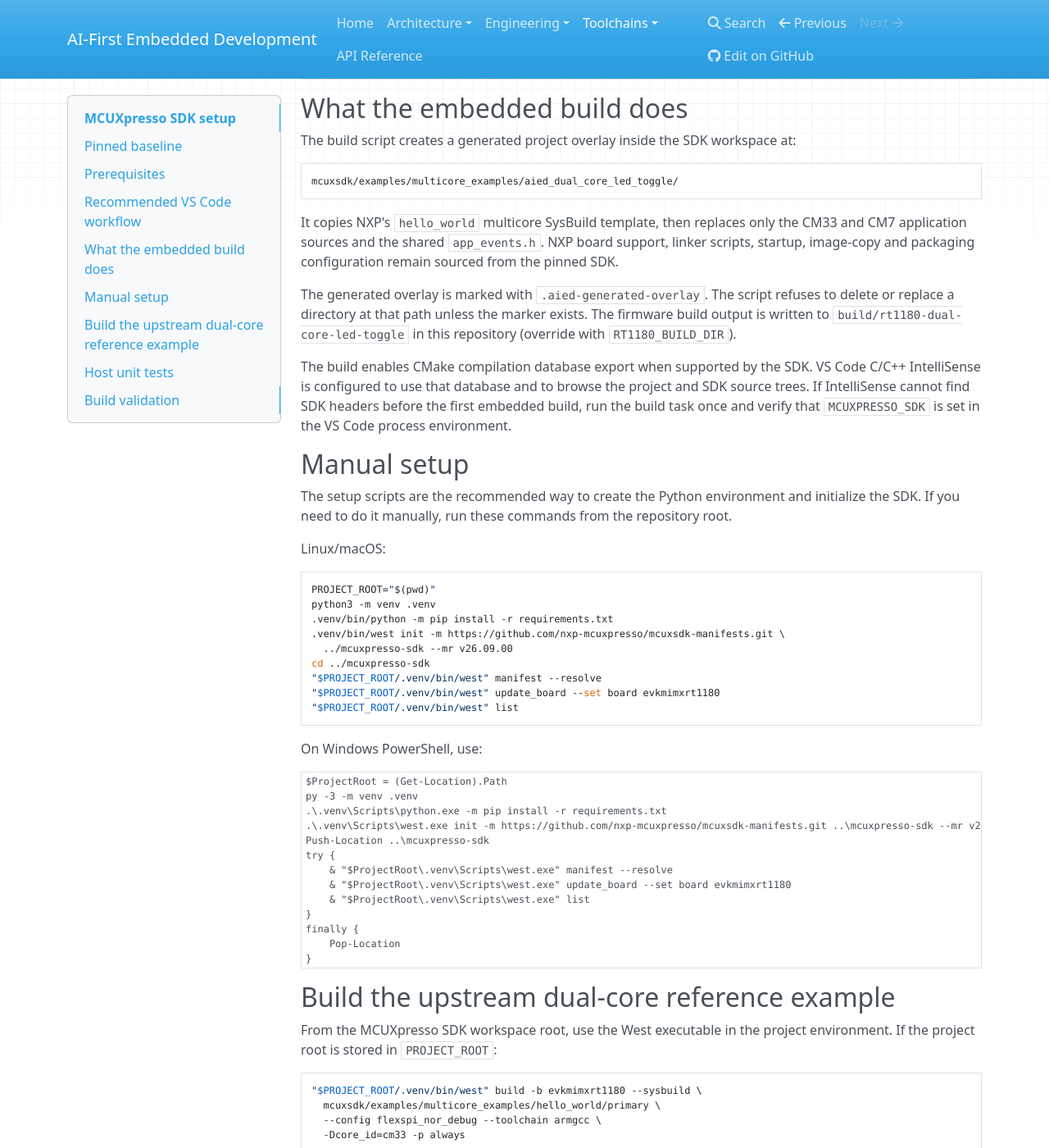
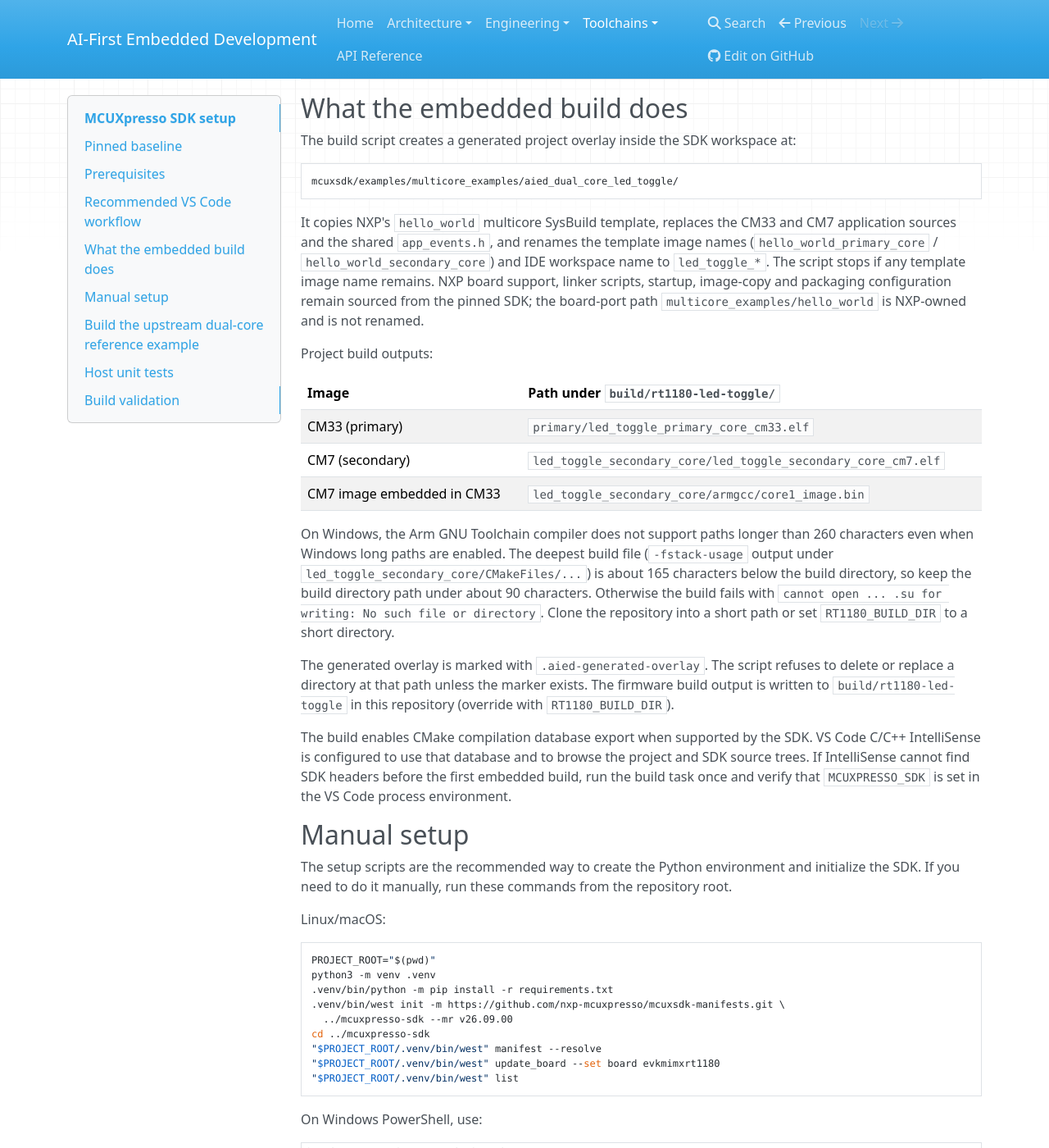
Before and after one commit to silvio-vallorani/ai-first_embedded_development, an MkDocs documentation site: the page built from docs/toolchains/MCUXPRESSO_SDK.md, in a window 1280 px wide and 1400 px high, scrolled down 1832 px. Shown: the whole window at 82% size. Built offline with MkDocs 1.6.1, drawn with Linux system fonts in a browser that asks for light colours; nearby versions of some CDN libraries.

Commit message:
Give LED-toggle build outputs their own image names
The build scripts copied NXP's hello_world SysBuild template unchanged, so the
project images were named hello_world_primary_core / hello_world_secondary_core
and were indistinguishable from the upstream baseline.

Both scripts now rename the template image and IDE workspace names to
led_toggle_* consistently in the CMake, SysBuild and IDE metadata, and stop if
a template name remains. NXP board-port paths are left unchanged. The default
build directory becomes build/rt1180-led-toggle, next to build/rt1180-baseline.
The prefix is short because the Arm GNU compiler on Windows cannot write
-fstack-usage files beyond 260 characters; the documentation states the limit.

CI checks the expected image paths and that no template name remains.

Also define $VenvPython in build_rt1180.ps1, which was used but never set, so
CMake received an empty Python3_EXECUTABLE.

````diff
--- a/docs/toolchains/MCUXPRESSO_SDK.md
+++ b/docs/toolchains/MCUXPRESSO_SDK.md
@@ -75,9 +75,19 @@ The build script creates a generated project overlay inside the SDK workspace at
 mcuxsdk/examples/multicore_examples/aied_dual_core_led_toggle/
 ```
 
-It copies NXP's `hello_world` multicore SysBuild template, then replaces only the CM33 and CM7 application sources and the shared `app_events.h`. NXP board support, linker scripts, startup, image-copy and packaging configuration remain sourced from the pinned SDK.
+It copies NXP's `hello_world` multicore SysBuild template, replaces the CM33 and CM7 application sources and the shared `app_events.h`, and renames the template image names (`hello_world_primary_core` / `hello_world_secondary_core`) and IDE workspace name to `led_toggle_*`. The script stops if any template image name remains. NXP board support, linker scripts, startup, image-copy and packaging configuration remain sourced from the pinned SDK; the board-port path `multicore_examples/hello_world` is NXP-owned and is not renamed.
 
-The generated overlay is marked with `.aied-generated-overlay`. The script refuses to delete or replace a directory at that path unless the marker exists. The firmware build output is written to `build/rt1180-dual-core-led-toggle` in this repository (override with `RT1180_BUILD_DIR`).
+Project build outputs:
+
+| Image | Path under `build/rt1180-led-toggle/` |
+|---|---|
+| CM33 (primary) | `primary/led_toggle_primary_core_cm33.elf` |
+| CM7 (secondary) | `led_toggle_secondary_core/led_toggle_secondary_core_cm7.elf` |
+| CM7 image embedded in CM33 | `led_toggle_secondary_core/armgcc/core1_image.bin` |
+
+On Windows, the Arm GNU Toolchain compiler does not support paths longer than 260 characters even when Windows long paths are enabled. The deepest build file (`-fstack-usage` output under `led_toggle_secondary_core/CMakeFiles/...`) is about 165 characters below the build directory, so keep the build directory path under about 90 characters. Otherwise the build fails with `cannot open ... .su for writing: No such file or directory`. Clone the repository into a short path or set `RT1180_BUILD_DIR` to a short directory.
+
+The generated overlay is marked with `.aied-generated-overlay`. The script refuses to delete or replace a directory at that path unless the marker exists. The firmware build output is written to `build/rt1180-led-toggle` in this repository (override with `RT1180_BUILD_DIR`).
 
 The build enables CMake compilation database export when supported by the SDK. VS Code C/C++ IntelliSense is configured to use that database and to browse the project and SDK source trees. If IntelliSense cannot find SDK headers before the first embedded build, run the build task once and verify that `MCUXPRESSO_SDK` is set in the VS Code process environment.
 
````
Also changed, not shown: examples/dual_core_led_toggle/README.md (+7 -6 lines), 3 other files.
